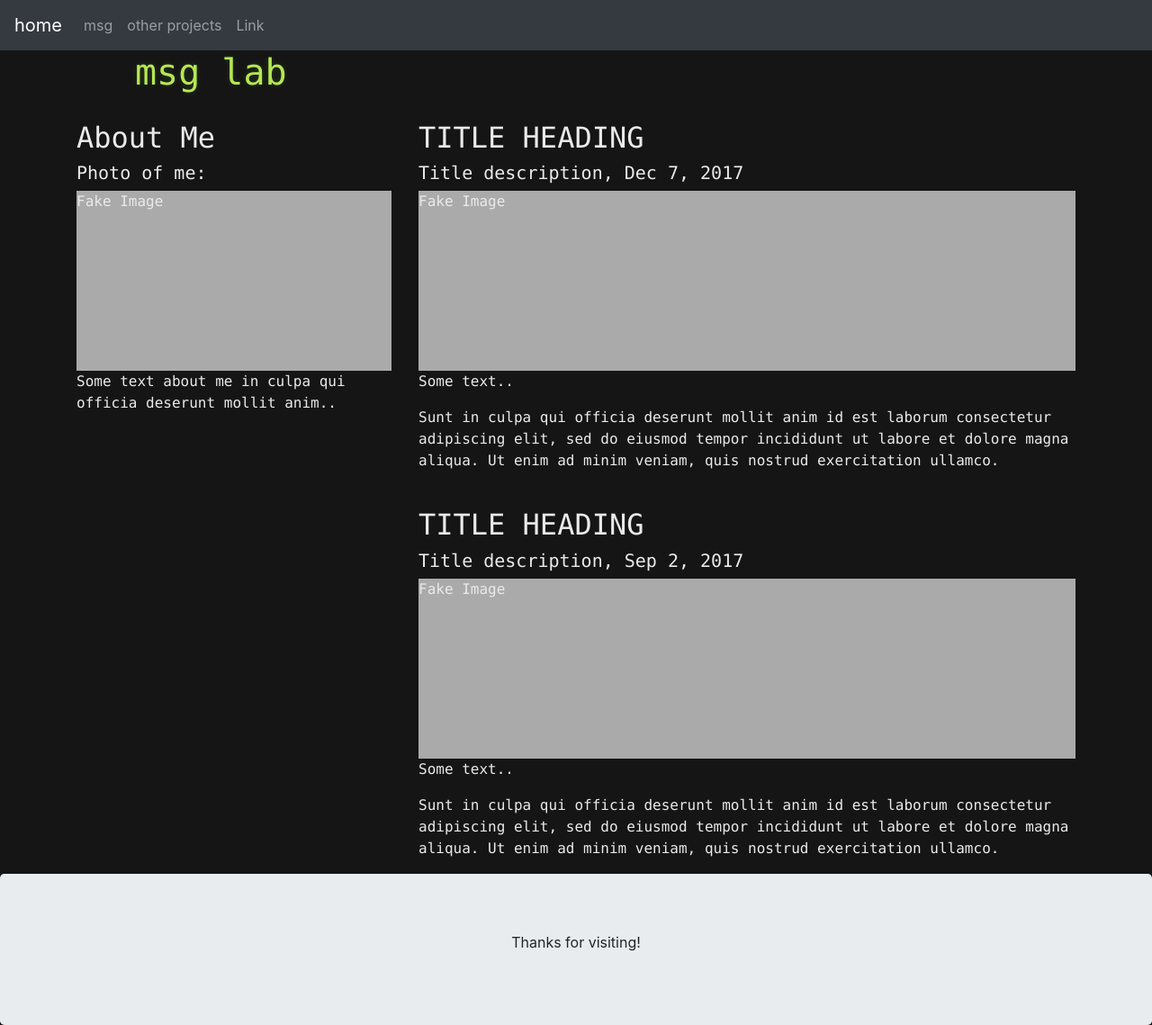
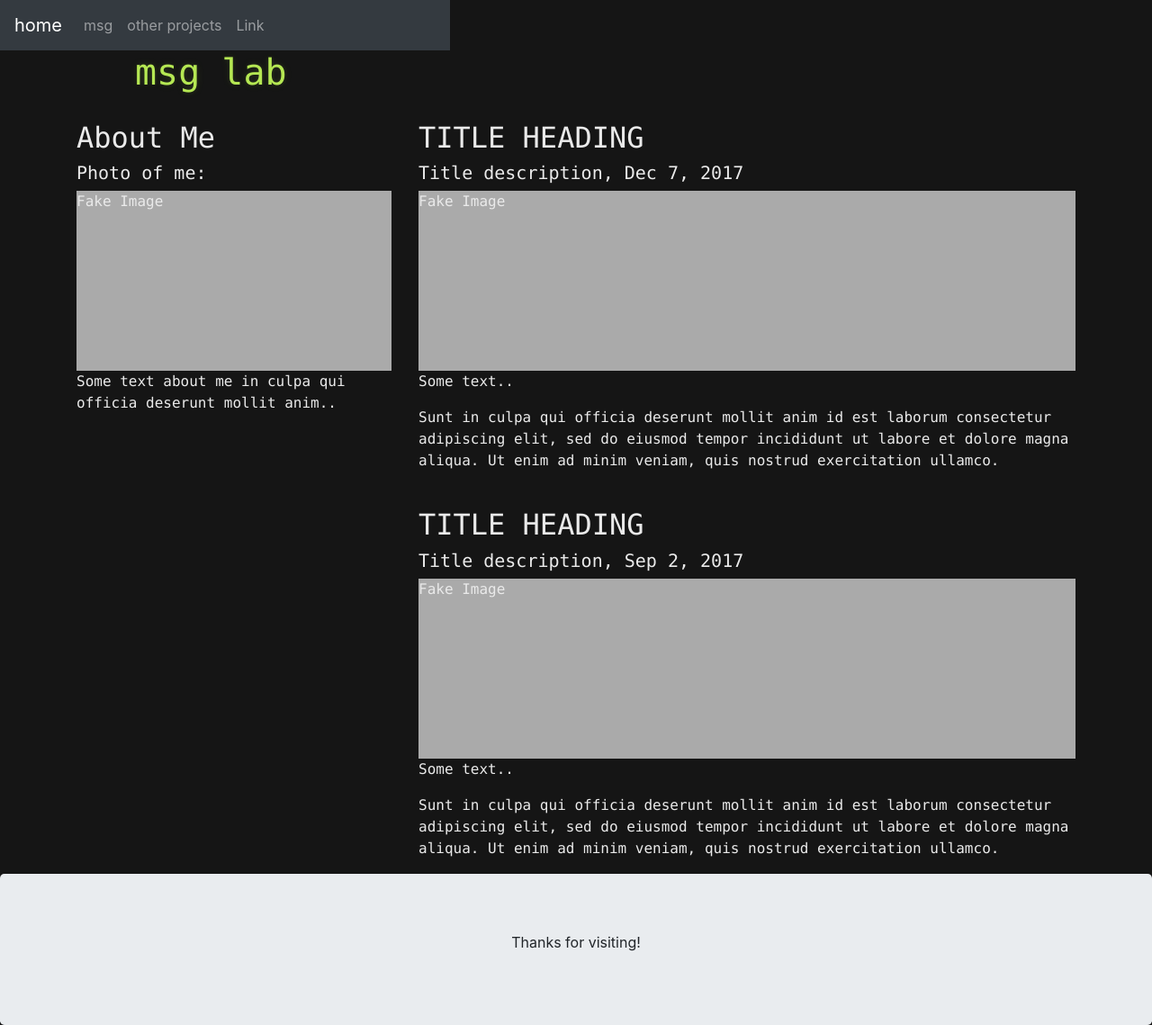
Before and after one commit to msglab/msglab, a Jekyll site: the page index.html, which Jekyll copies as it is, in a window 1280 px wide. Shown: the whole page at 90% size. Built offline with Jekyll 4.4.1, drawn with Linux system fonts in a browser that asks for light colours.

Commit message:
fix typo

```diff
--- a/html/msg.html
+++ b/html/msg.html
@@ -20,7 +20,7 @@
 </head>
 
 <body>
-  <div class= "top-naviagtion-bar">
+  <div class= "top-navigation-bar">
     <nav class="navbar navbar-expand-sm bg-dark navbar-dark">
       <a class="navbar-brand" href="/index.html">home</a>
       <button class="navbar-toggler" type="button" data-toggle="collapse" data-target="#collapsibleNavbar">
--- a/index.html
+++ b/index.html
@@ -30,7 +30,7 @@
 </head>
 
 <body style= "background-color: #151515;">
-  <div class= "top-naviagtion-bar">
+  <div class= "top-navigation-bar">
     <nav class="navbar navbar-expand-sm bg-dark navbar-dark">
         <a class="navbar-brand" href="/index.html">home</a>
         <button class="navbar-toggler" type="button" data-toggle="collapse" data-target="#collapsibleNavbar">
```
